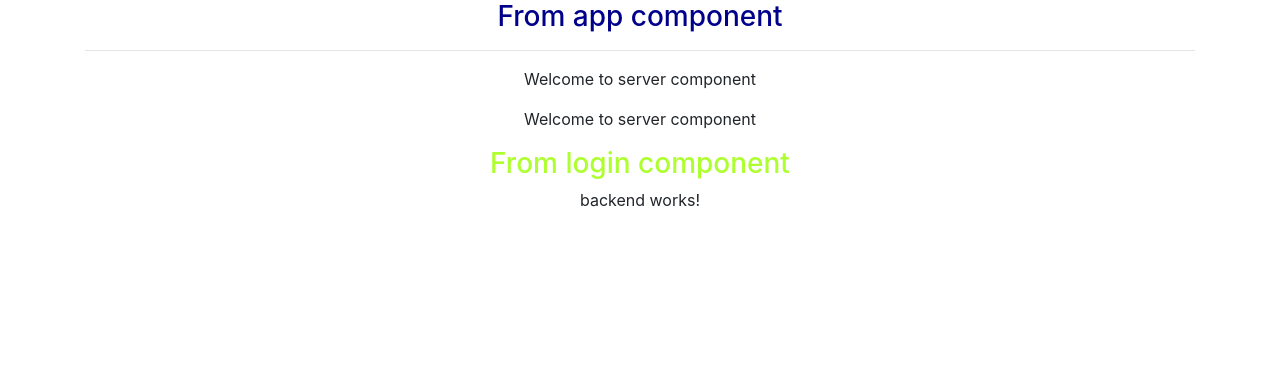
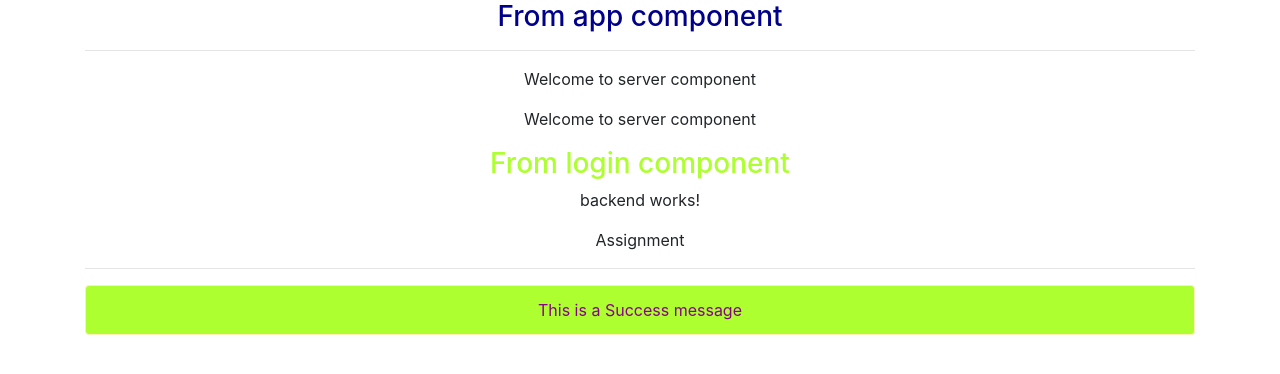
Before and after one commit to shivsuryan/firstAngularApp, an Angular app: page / in a window 1280 px wide. Shown: the top 374 px of the page. Built offline with nearby package versions, Linux system fonts and the light colour scheme.

Commit message:
Assignment01 - Success alert.

```diff
--- a/src/app/app.component.html
+++ b/src/app/app.component.html
@@ -25,6 +25,9 @@
         <app-servers></app-servers>
         <div class='app-login'></div>
         <span app-backend></span>
+        <p>Assignment</p>
+        <hr>
+        <div class='app-success-alert'></div>
     </div>
   </div>
 </div>
--- a/src/app/app.module.ts
+++ b/src/app/app.module.ts
@@ -7,6 +7,7 @@ import { ServerComponent } from './server/server.component';
 import { ServersComponent } from './servers/servers.component';
 import { LoginComponent } from './login/login.component';
 import { BackendComponent } from './backend/backend.component';
+import {SuccessAlertComponent} from './successalert/successalert.component';
 
 @NgModule({
   declarations: [
@@ -14,7 +15,8 @@ import { BackendComponent } from './backend/backend.component';
     ServerComponent,
     ServersComponent,
     LoginComponent,
-    BackendComponent
+    BackendComponent,
+    SuccessAlertComponent
   ],
   imports: [
     BrowserModule,
--- /dev/null
+++ b/src/app/successalert/successalert.component.css
@@ -0,0 +1,4 @@
+.alert{
+    background: greenyellow;
+    color: darkmagenta;
+}
--- /dev/null
+++ b/src/app/successalert/successalert.component.html
@@ -0,0 +1 @@
+<div class="alert alert-warning" role="alert">This is a Success message</div>
--- /dev/null
+++ b/src/app/successalert/successalert.component.ts
@@ -0,0 +1,10 @@
+import { Component } from '@angular/core';
+
+@Component({
+    selector : '.app-success-alert',
+    templateUrl: './successalert.component.html',
+    styleUrls : ['./successalert.component.css']
+})
+export class SuccessAlertComponent {
+
+}
```
